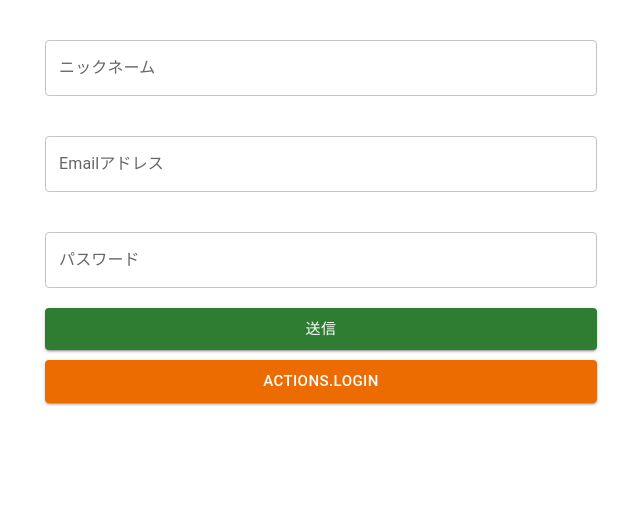
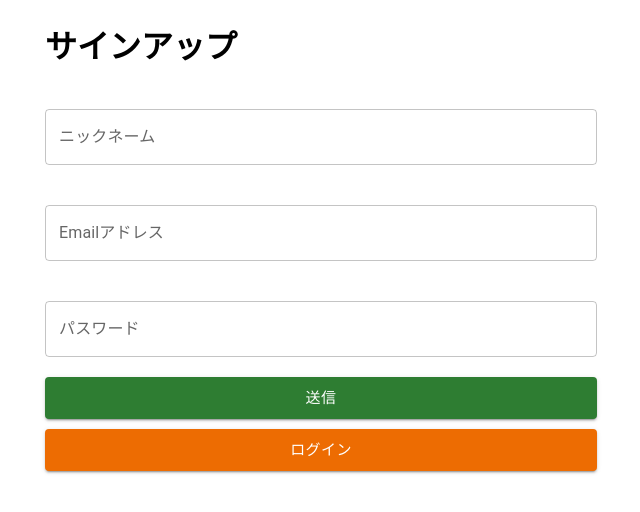
Before and after one commit to yohei222/en_vocabulary_learning, a React (Create React App) app in the folder frontend/: page /sign_up in a window 1280 px wide. Shown: the top 512 px of the page, without its empty margins (319-959 px from the left). Built offline with nearby package versions, Linux system fonts and the light colour scheme; what axios-case-converter would draw is missing.

Commit message:
modified auth navigation

```diff
--- a/frontend/src/components/SignIn.tsx
+++ b/frontend/src/components/SignIn.tsx
@@ -76,6 +76,7 @@ const SignIn = (): JSX.Element => {
 
   return (
     <Container maxWidth = "sm" className = { classes.root } >
+      <h1>{jaTranslate('actions.signIn')}</h1>
       <form onSubmit={handleSubmit(onSubmit)} className={classes.formWrapper}>
         <div className={classes.form}>
           <TextField
--- a/frontend/src/components/SignUp.tsx
+++ b/frontend/src/components/SignUp.tsx
@@ -77,6 +77,7 @@ const SignUp = (): JSX.Element => {
 
   return (
     <Container maxWidth="sm" className={classes.root}>
+      <h1>{jaTranslate('actions.signUp')}</h1>
       <form onSubmit={handleSubmit(onSubmit)} className={classes.formWrapper}>
         <div className={classes.form}>
           <TextField
@@ -136,7 +137,7 @@ const SignUp = (): JSX.Element => {
         size="large"
         className={classes.button}
         onClick={() => navigate('/sign_in')}>
-        {jaTranslate('actions.login')}
+        {jaTranslate('actions.signIn')}
       </Button>
     </Container>
   )
--- a/frontend/src/routes/AllRoutes.tsx
+++ b/frontend/src/routes/AllRoutes.tsx
@@ -8,8 +8,10 @@ import { useContext, useEffect } from "react";
 import { Route, Routes, useLocation, useNavigate } from "react-router-dom";
 import PrivateRoute from "./PrivateRoute";
 
+const AUTH_RELATED_PATH = [PATH.SIGN_IN, PATH.SIGN_UP]
+
 const AllRoutes = (): JSX.Element => {
-  const { setIsLoading, isSignedIn, setIsSignedIn, setCurrentUser } = useContext(AuthContext);
+  const { setIsLoading, setIsSignedIn, setCurrentUser } = useContext(AuthContext);
 
   const navigate = useNavigate();
   const location = useLocation();
@@ -23,7 +25,7 @@ const AllRoutes = (): JSX.Element => {
         setIsSignedIn(true);
         setCurrentUser(res?.data.data);
 
-        if (isSignedIn && ((path === (PATH.SIGN_IN || PATH.SIGN_UP)))) {
+        if (AUTH_RELATED_PATH.includes(path)) {
           navigate("/home");
         }
       } else {
```
